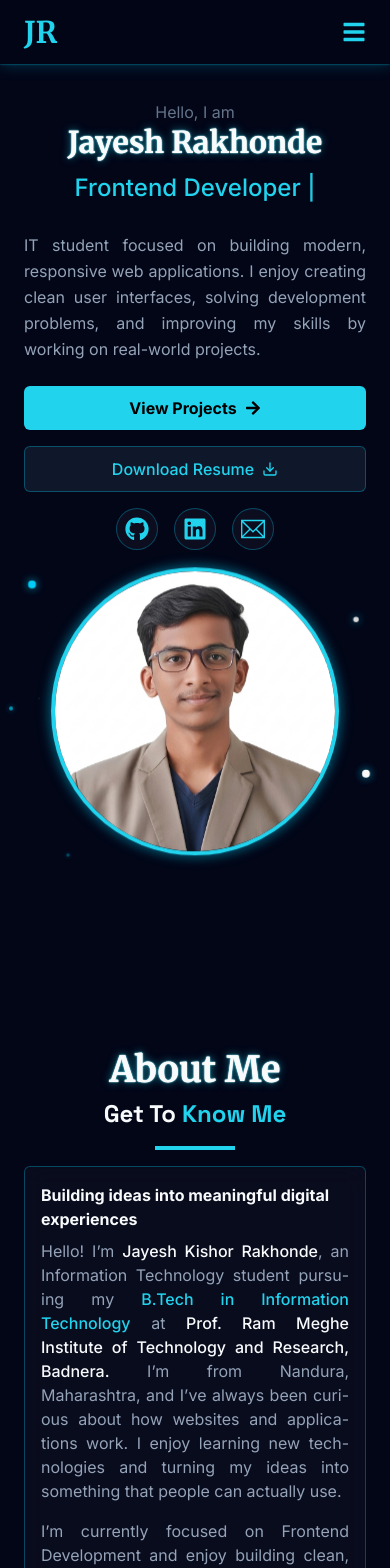
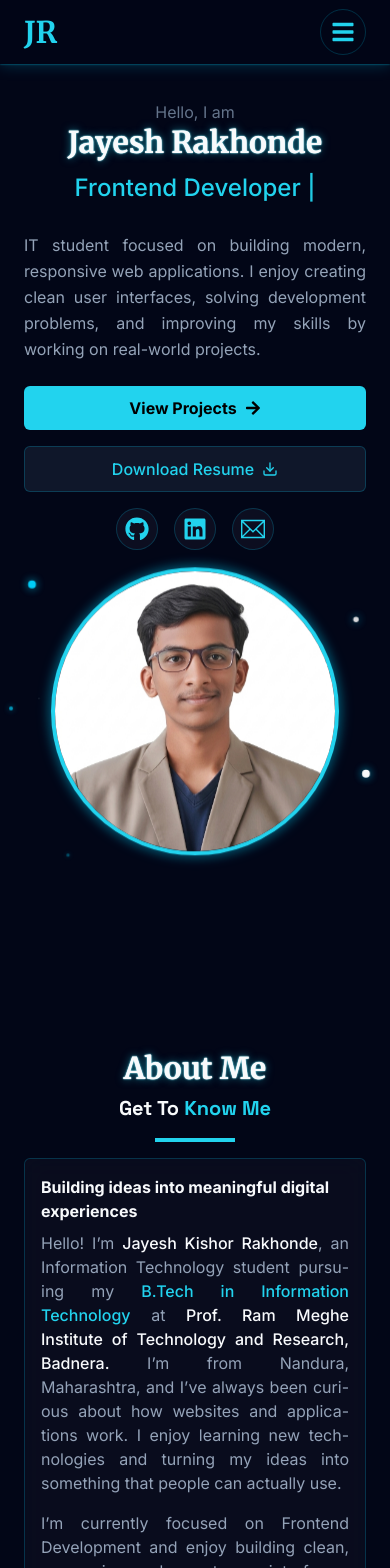
Before and after one commit to Jayeshrakhonde07/jayeshrakhonde-portfolio, a React (Vite) app: page / in a window 390 px wide. Shown: the top 1568 px of the page. Built offline with nearby package versions, Linux system fonts and the light colour scheme.

Commit message:
add project data and change in navbar mobile menu

```diff
--- a/src/App.jsx
+++ b/src/App.jsx
@@ -2,6 +2,7 @@ import Navbar from './components/layout/Navbar'
 import Hero from './components/sections/Hero'
 import About from './components/sections/About'
 import Skills from './components/sections/Skills'
+import Projects from './components/sections/Projects'
 const App = () => {
   return (
    <>
@@ -9,6 +10,7 @@ const App = () => {
    <Hero  />
    <About />
    <Skills />
+   <Projects />
    </>
   )
 }
--- a/src/components/common/SectionTitle.jsx
+++ b/src/components/common/SectionTitle.jsx
@@ -3,10 +3,10 @@ import React from "react";
 const SectionTitle = ({ title, subtitle, spantitle }) => {
   return (
     <div className="text-center mb-4">
-      <h1 className="text-4xl md:text-5xl font-heading font-bold text-text-main text-shadow-glow">
+      <h1 className="text-3xl md:text-4xl font-heading font-bold text-text-main text-shadow-glow">
         {title}
       </h1>
-      <h1 className="text-2xl md:text-3xl font-title font-bold mt-2">
+      <h1 className="text-xl md:text-2xl font-title font-bold mt-2">
         {subtitle} <span className="text-accent">{spantitle}</span>
       </h1>
       <div className="w-20 h-1 bg-accent mx-auto mt-4"></div>
--- a/src/components/layout/Navbar.jsx
+++ b/src/components/layout/Navbar.jsx
@@ -15,7 +15,6 @@ const Navbar = () => {
   const [menu, setMenu] = useState(false);
 
   return (
-
     <>
       <header className="w-full fixed top-0  px-6 md:px-8 lg:px-12 bg-bg-page/90 backdrop-blur-md  z-50 shadow-desktop-menu">
         <nav className="max-w-7xl  mx-auto  h-16 flex items-center justify-between">
@@ -54,7 +53,7 @@ const Navbar = () => {
             onClick={() => setMenu(!menu)}
             aria-label={menu ? "Close navigation menu" : "Open navigation menu"}
             aria-expanded={menu}
-            className="md:hidden flex text-2xl text-accent active:text-bright-accent font-bold transition duration-500"
+            className="md:hidden flex text-2xl text-accent border border-card-border p-2.5 rounded-full active:text-bright-accent font-bold transition duration-500 "
           >
             {menu ? <RxCross1 /> : <FaBars />}
           </button>
@@ -63,7 +62,7 @@ const Navbar = () => {
         {/* mobile menu  */}
 
         <div
-          className={`md:hidden absolute left-0 top-full w-full bg-bg-page/95 backdrop-blur-md border-b border-card-border py-4 overflow-hidden transition-all duration-500 ease-in-out shadow-mobile-menu ${
+          className={`md:hidden absolute left-0 top-full w-full bg-bg-page/98 backdrop-blur-md border-b border-card-border py-4 overflow-hidden transition-all duration-500 ease-in-out shadow-mobile-menu ${
             menu
               ? "max-h-96 opacity-100 translate-y-0"
               : "max-h-0 opacity-0 -translate-y-3"
--- a/src/components/sections/About.jsx
+++ b/src/components/sections/About.jsx
@@ -7,7 +7,7 @@ const About = () => {
 
 
   return (
-    <section className='min-h-screen flex items-center  px-6 md:px-8 lg:px-10 py-20 md:py-18' id='about'>
+    <section className='min-h-screen flex items-center  px-6 md:px-8 lg:px-10 py-20' id='about'>
 
       <div className='max-w-7xl mx-auto w-full '>
         {/* heading component  */}
--- a/src/context/PortfolioProvider.jsx
+++ b/src/context/PortfolioProvider.jsx
@@ -2,12 +2,14 @@ import PortfolioContext from "../context/PortfolioContext";
 import hero from "../data/hero";
 import about from "../data/about"
 import skills from "../data/skills";
+import projects from "../data/projects";
 const PortfolioProvider = ({ children }) => {
 
   const portfolioData = {
     hero,
     about,
     skills,
+    projects
   };
 
   return (
--- /dev/null
+++ b/src/data/projects.js
@@ -0,0 +1,22 @@
+import spotifyimg from "../assets/images/projects/Spotify-Clone.png";
+
+const projects = [
+  {
+    id: 1,
+    image: spotifyimg,
+    title: "Mini Spotify",
+    description:
+      "Spotify-inspired music player with responsive UI and audio playback controls.",
+    features: [
+      "Spotify-inspired music player interface",
+      "Play and pause audio tracks",
+      "Responsive design for different screen sizes",
+    ],
+    technologies: ["HTML", "CSS", "Javascript","Tailwind", "React", "Nodejs","Express", "MongoDB",],
+    liveDemo: "https://spotify-clone-puce-six.vercel.app/",
+    github: "https://github.com/Jayeshrakhonde07/Spotify-Clone.git",
+  },
+
+];
+
+export default projects;
--- a/src/index.css
+++ b/src/index.css
@@ -26,7 +26,7 @@
   --font-title: "Space Grotesk", serif;
 
   /* border colours  */
-  --color-card-border: rgba(0, 212, 255, 0.3);
+  --color-card-border: rgba(0, 212, 255, 0.2);
   --color-card-hover: rgba(0, 212, 255, 0.5);
 
   /* buttons text colours */
```
Also changed, not shown: src/components/sections/Hero.jsx (line endings or trailing spaces).
